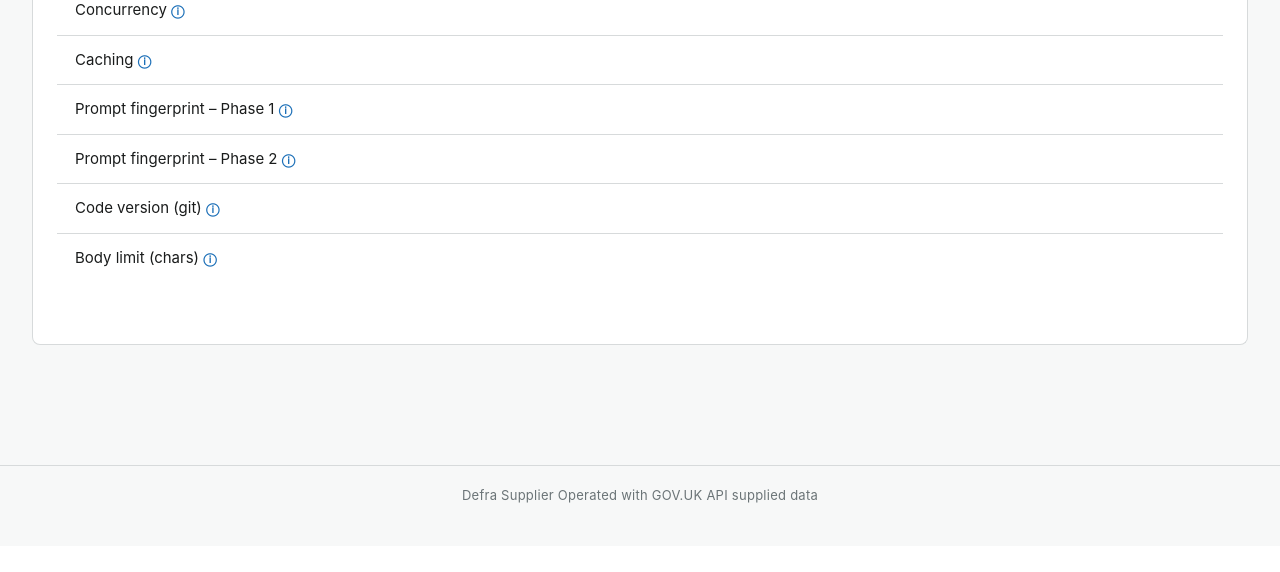
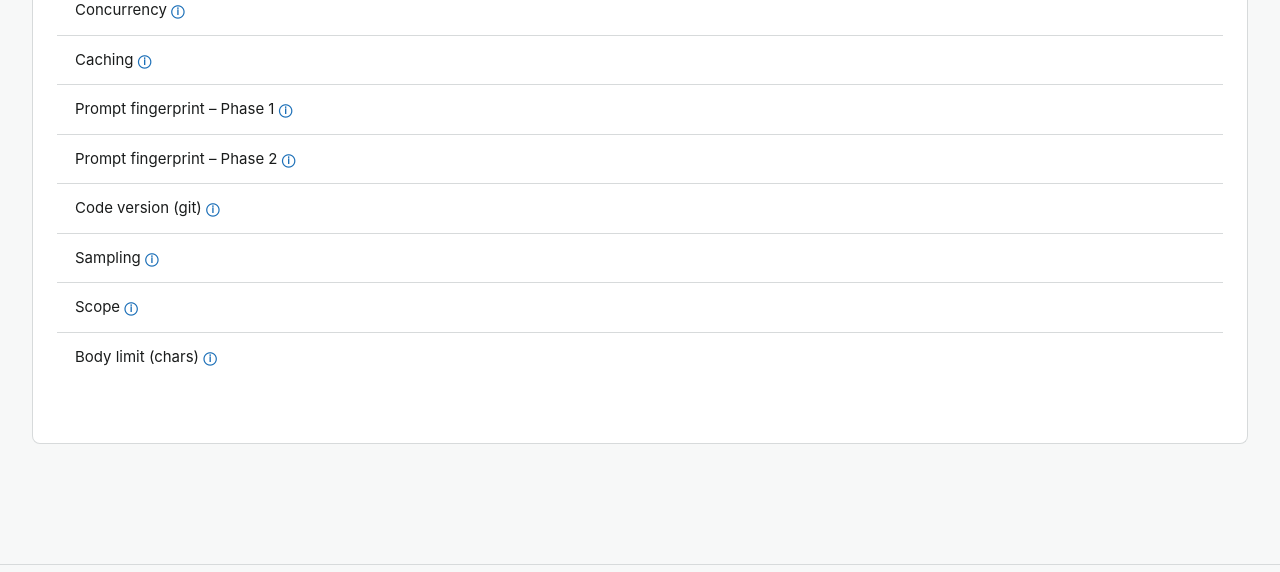
Before and after one commit to Underwoodt/gov-uk-corpus, a FastAPI app: template webapp/templates/performance.html in a window 1280 px wide. Shown: the part 2953-3525 px from the top of the page. Before the commit the page ends 3456 px from the top, so only its background shows below. Run offline with FastAPI, Linux system fonts and the light colour scheme; the template is opened without the code that fills it, so the values that code supplies are empty; some libraries are stand-ins or nearby versions.

Commit message:
Show stamped sampling controls and scope in the Run performance configuration block
Co-Authored-By: Claude Fable 5.1 <noreply@anthropic.com>

```diff
--- a/webapp/templates/performance.html
+++ b/webapp/templates/performance.html
@@ -133,6 +133,8 @@
         <tr data-metric="cfg-fp-p1"><td>Prompt fingerprint – Phase 1 <span class="metric-i" tabindex="0" title="Hash of the Phase 1 (inclusion) prompt template text the run was stamped with. The same fingerprint means the same prompt. Shown in red when the compared runs used different prompt text." style="cursor:help;color:var(--link,#1d70b8);font-weight:700;font-size:13px;">&#9432;</span></td><td class="mono"></td><td class="mono"></td><td class="mono"></td></tr>
         <tr data-metric="cfg-fp-p2"><td>Prompt fingerprint – Phase 2 <span class="metric-i" tabindex="0" title="Hash of the Phase 2 (exclusion) prompt template text the run was stamped with. The same fingerprint means the same prompt. Shown in red when the compared runs used different prompt text." style="cursor:help;color:var(--link,#1d70b8);font-weight:700;font-size:13px;">&#9432;</span></td><td class="mono"></td><td class="mono"></td><td class="mono"></td></tr>
         <tr data-metric="cfg-version"><td>Code version (git) <span class="metric-i" tabindex="0" title="Git commit of the code that created the run. It changes on ANY commit, so a different value does not by itself mean the prompt changed — compare the prompt fingerprints for that." style="cursor:help;color:var(--link,#1d70b8);font-weight:700;font-size:13px;">&#9432;</span></td><td class="mono"></td><td class="mono"></td><td class="mono"></td></tr>
+        <tr data-metric="cfg-sampling"><td>Sampling <span class="metric-i" tabindex="0" title="Request controls stamped on the run: temperature (blank = provider default) and whether extended thinking was requested. Pinned to T=0 / thinking off by the benchmark; product runs send neither." style="cursor:help;color:var(--link,#1d70b8);font-weight:700;font-size:13px;">&#9432;</span></td><td></td><td></td><td></td></tr>
+        <tr data-metric="cfg-scope"><td>Scope <span class="metric-i" tabindex="0" title="What the run evaluated: the category shortlist, or a fixed url list (a benchmark's gold set: 'gold · N pages')." style="cursor:help;color:var(--link,#1d70b8);font-weight:700;font-size:13px;">&#9432;</span></td><td></td><td></td><td></td></tr>
         <tr data-metric="cfg-bodylimit"><td>Body limit (chars) <span class="metric-i" tabindex="0" title="Max characters of page body sent to the model; longer bodies are trimmed head+tail." style="cursor:help;color:var(--link,#1d70b8);font-weight:700;font-size:13px;">&#9432;</span></td><td class="num"></td><td class="num"></td><td class="num"></td></tr>
       </tbody>
     </table>
@@ -189,7 +191,8 @@
         "misstokens","misstokens-p1","misstokens-p2","outtokens","outtokens-p1","outtokens-p2",
         "totaltime","totaltime-p1","totaltime-p2","elapsed","elapsed-p1","elapsed-p2",
         "keep","keep-p1","keep-p2","drop","drop-p1","drop-p2",
-        "cfg-variant","cfg-concurrency","cfg-caching","cfg-fp-p1","cfg-fp-p2","cfg-version","cfg-bodylimit"];
+        "cfg-variant","cfg-concurrency","cfg-caching","cfg-fp-p1","cfg-fp-p2","cfg-version","cfg-bodylimit",
+        "cfg-sampling","cfg-scope"];
       const ch = chainFor(col);
       if (!ch) { ALL.forEach(m => set(m, "—")); return; }
       const { r, incl, excl } = ch;
@@ -211,6 +214,12 @@
       set("cfg-fp-p2", fpOf(excl));
       flagPromptDiff();
       set("cfg-bodylimit", tr.body_limit ? Number(tr.body_limit).toLocaleString() : "—");
+      // Request controls + scope (stamped by the benchmark; product runs use provider defaults).
+      const samp = (tr.temperature != null ? "T=" + tr.temperature : "provider default")
+        + (tr.thinking ? " · thinking" : (tr.temperature != null ? " · no thinking" : ""));
+      set("cfg-sampling", samp);
+      set("cfg-scope", tr.scope_kind ? (tr.scope_kind + " · " + (tr.scope_n || 0) + " pages" + (tr.bench ? " · bench" : ""))
+                                     : "shortlist");
 
       const modelOf = x => x ? `${x.provider || ""} / ${x.actual_model || x.model || ""}` : "—";
       set("model-p1", modelOf(incl));
```
